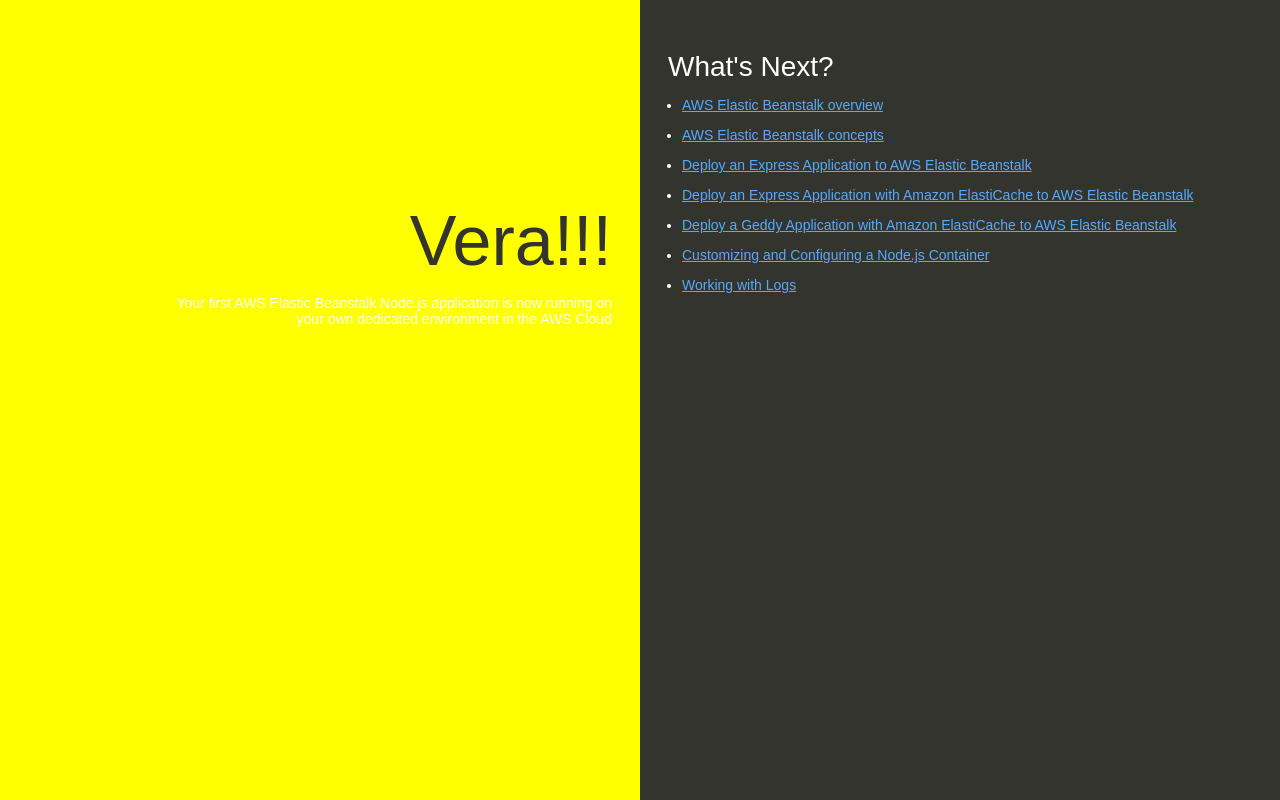
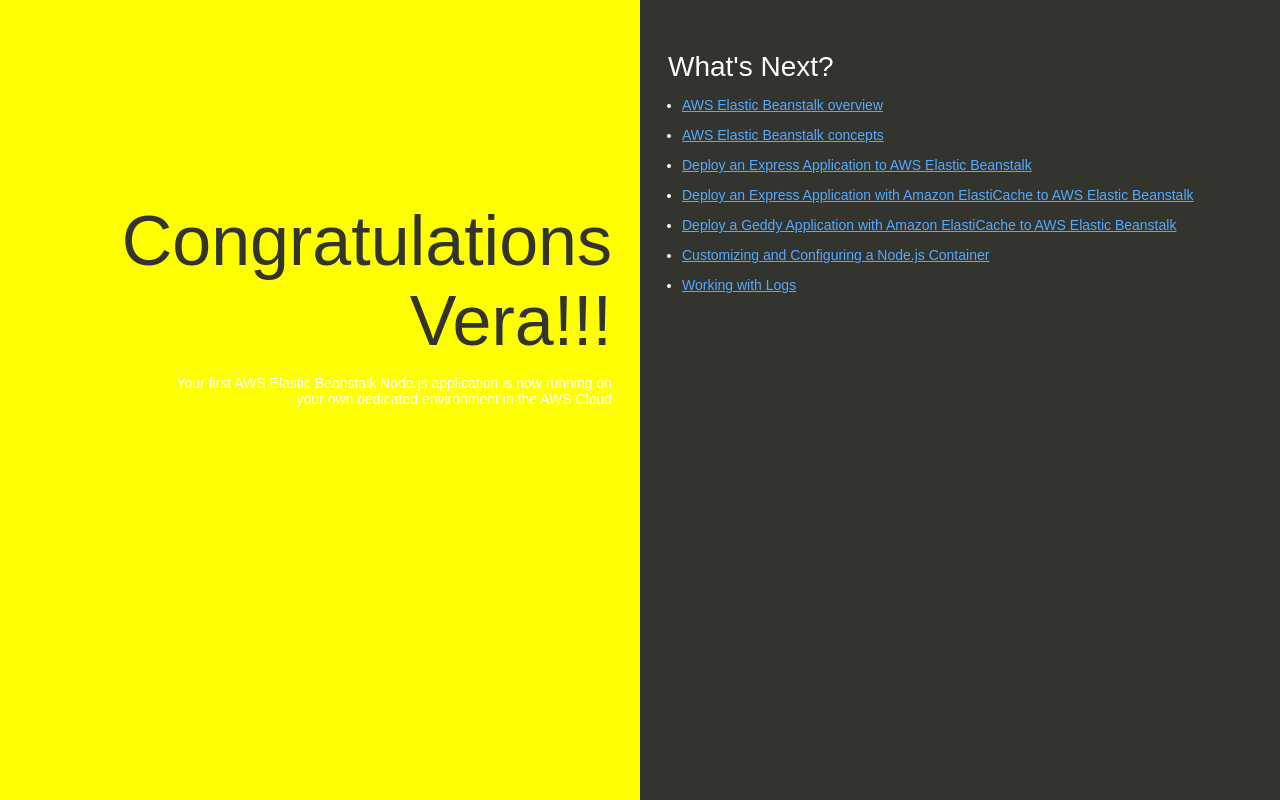
Before and after one commit to sneedvera/awsdevopsprocodecommit, a website: page index.html in a window 1280 px wide. Drawn offline with Linux system fonts and the light colour scheme.

Commit message:
Update index.html
Added Congratulations

```diff
--- a/index.html
+++ b/index.html
@@ -74,7 +74,7 @@
   </head>
   <body>
     <div class="textColumn">
-      <h1> Vera!!!</h1>
+      <h1>Congratulations Vera!!!</h1>
       <p>Your first AWS Elastic Beanstalk Node.js application is now running on your own dedicated environment in the AWS Cloud</p>
     </div>
     <div class="linksColumn">
```
